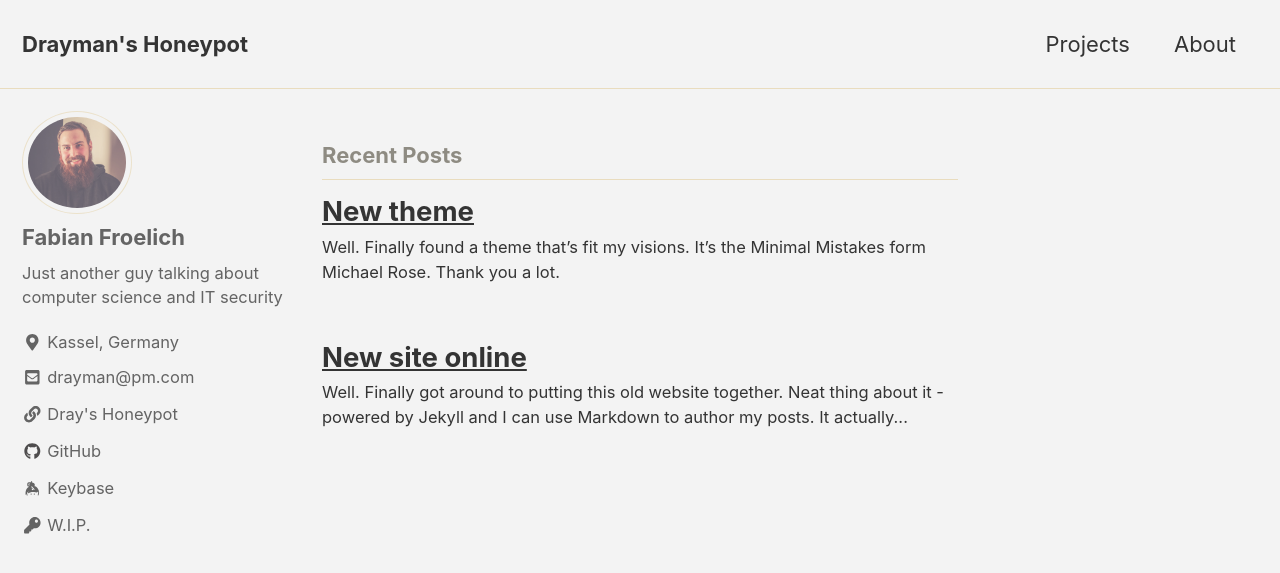
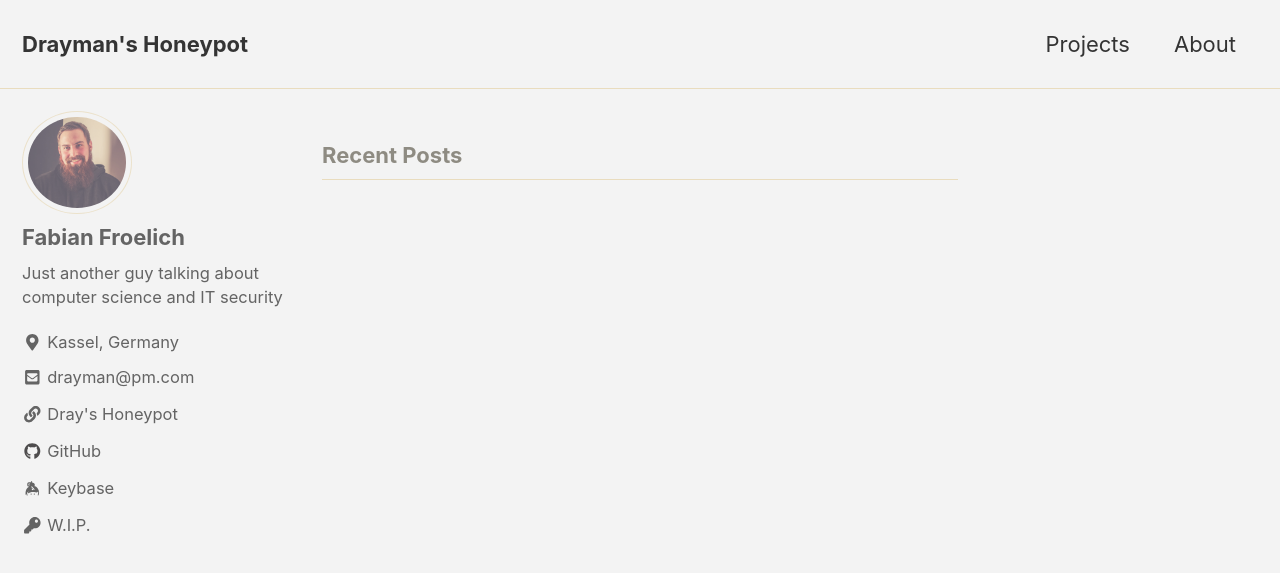
Before and after one commit to thedrayman/thedrayman.github.io, a Jekyll site: the page built from index.html, in a window 1280 px wide and 900 px high. Shown: the top 573 px of the window. Built offline with Jekyll 4.4.1, drawn with Linux system fonts in a browser that asks for light colours; cached includes are drawn as plain includes; nearby versions of some CDN libraries; the list of posts is cut into pages by our own code.

Commit message:
some more

```diff
--- a/_pages/about.md
+++ b/_pages/about.md
@@ -1,7 +1,7 @@
 ---
 layout: single
 permalink: /about/
-title: "Behind the net"
+title: "About"
 author_profile: true
 last_modified_at: 2019-05-09
 toc: true
@@ -13,5 +13,4 @@
 
 In my free time, I likes music, movies, sport and time with friends and family. Furthermore, from time to time I go on a Geocaching trip. I'm voluntary working for a sports club.
 
-##
-Facts
+## Facts
--- a/blog/_posts/2019-05-02--site-launched.md
+++ /dev/null
@@ -1,8 +0,0 @@
----
-layout: single
-title: "New site online"
-date: 2019-04-30 18:00:00 +0100
-categories: miscellaneous
----
-
-Well. Finally got around to putting this old website together. Neat thing about it - powered by [Jekyll](http://jekyllrb.com) and I can use Markdown to author my posts. It actually is a lot easier than I thought it was going to be.
--- a/blog/_posts/2019-05-09--new-theme.md
+++ /dev/null
@@ -1,8 +0,0 @@
----
-layout: single
-title: "New theme"
-date: 2019-05-09 00:12:00 +0100
-categories: miscellaneous
----
-
-Well. Finally found a theme that's fit my visions. It's the [Minimal Mistakes](https://github.com/mmistakes/minimal-mistakes "Minimal Mistakes Jekyll theme") form Michael Rose. Thank you a lot.
```
